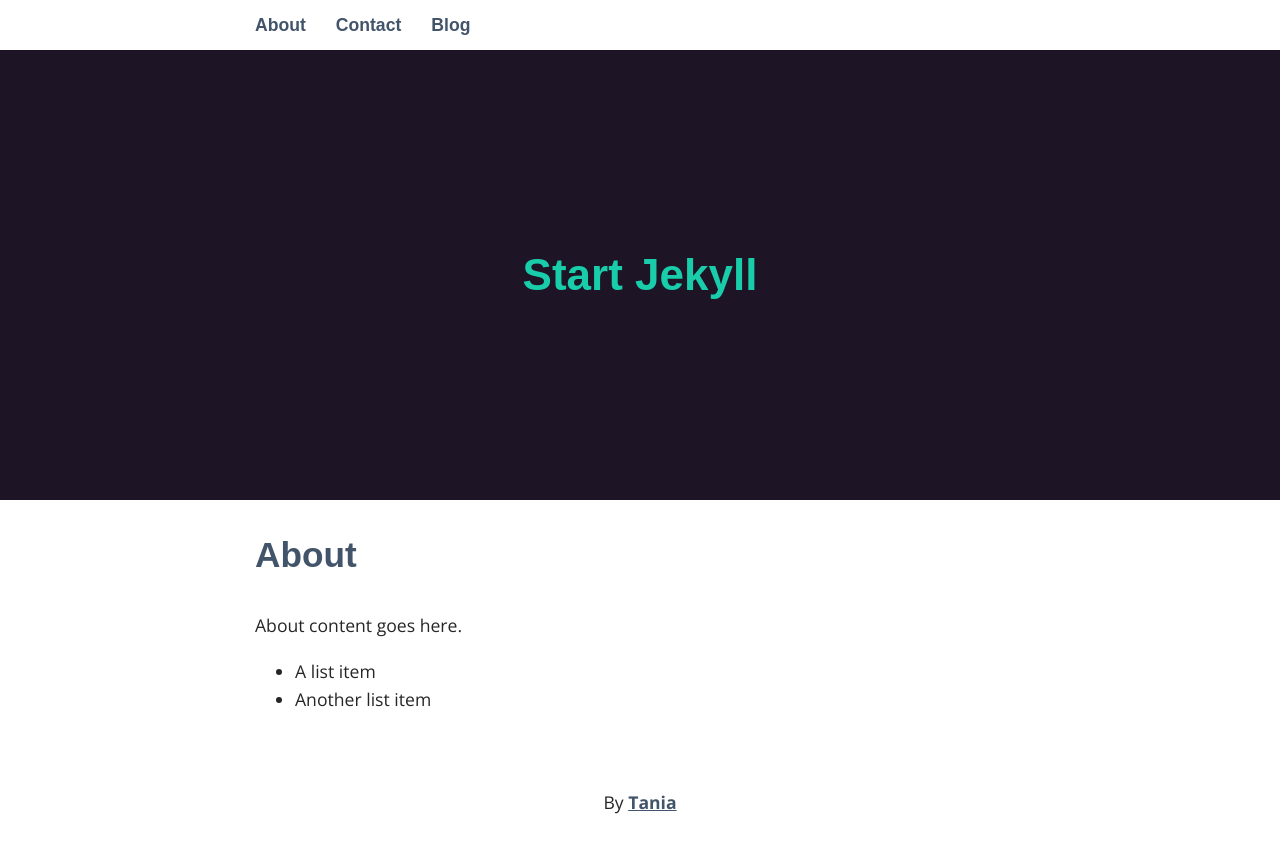
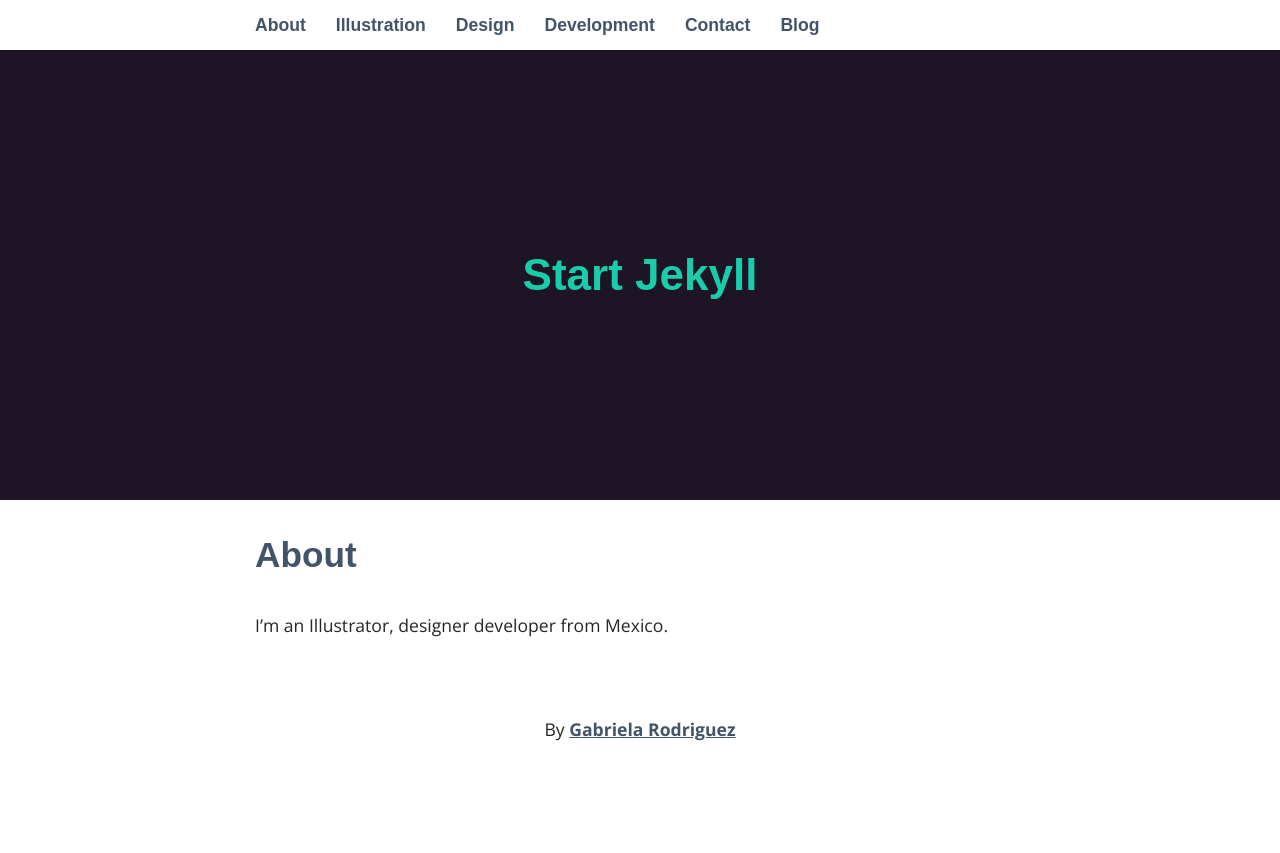
Before and after one commit to Gabbrdz/gabbrdz, a Jekyll site: the page built from _pages/01_about.md, in a window 1280 px wide. Shown: the top 853 px of the page. Built offline with Jekyll 4.4.1, drawn with Linux system fonts in a browser that asks for light colours; some web fonts are replaced.

Commit message:
update content

```diff
--- a/_config_dev.yml
+++ b/_config_dev.yml
@@ -1,8 +1,8 @@
 # Site Settings
-title: Start Jekyll
+title:  Gabriela Rodriguez
 email: rdz.gabb@gmail.com
 description: >
-  A guide to getting started with Jekyll.
+  Gabriela Rodriguez Designer & Illustrator
 baseurl: ""
 url: "https://127.0.0.1:4000/"
 twitter_username: Gabbrdz
--- a/_includes/footer.html
+++ b/_includes/footer.html
@@ -1,3 +1,3 @@
 <footer>
-	<p>By <a href="https://taniarascia.com">Tania</p>
+	<p>By <a href="https://gabbrdz.com">Gabriela Rodriguez</p>
 </footer>
--- a/_pages/01_about.md
+++ b/_pages/01_about.md
@@ -4,7 +4,4 @@ title: About
 permalink: /about/
 ---
 
-About content goes here.
-
-* A list item
-* Another list item
+I'm an Illustrator, designer developer from Mexico.
```
Also changed, not shown: _pages/02_illustration.md (added, +8 -0 lines), _pages/03_design.md (added, +7 -0 lines), _pages/04_development.md (added, +7 -0 lines), _pages/05_contact.md (renamed from _pages/02_contact.md).
